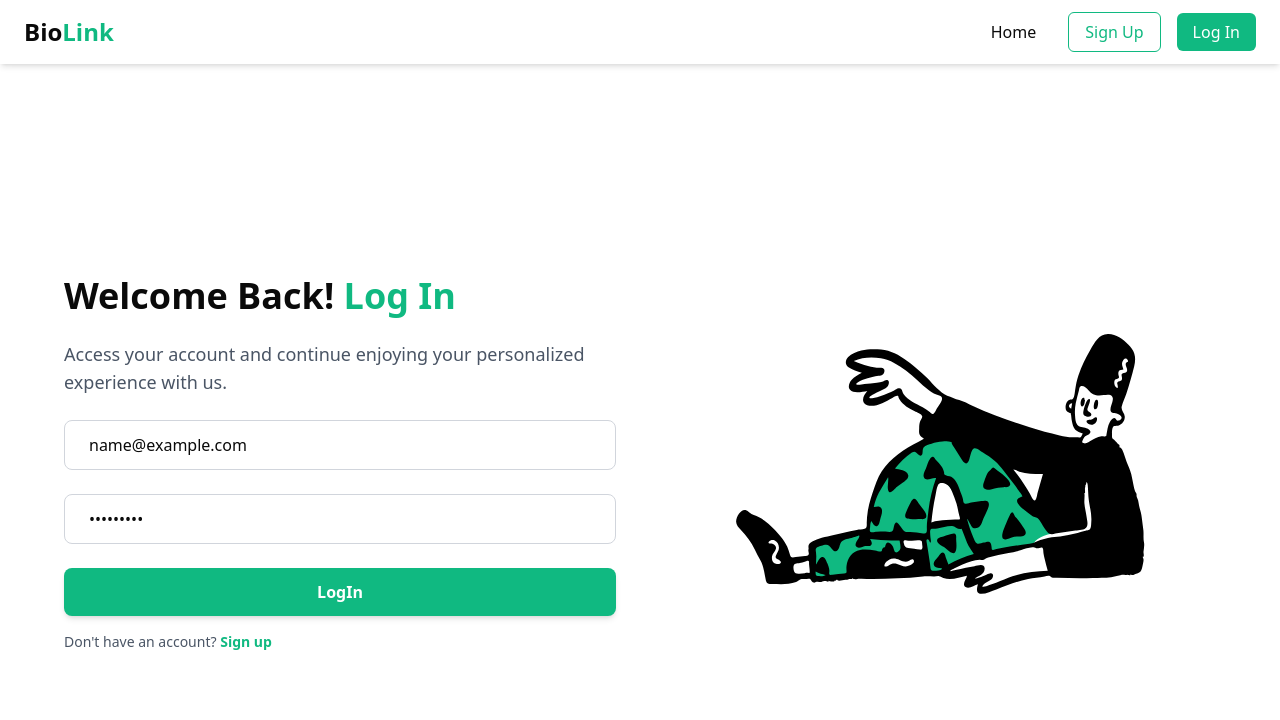
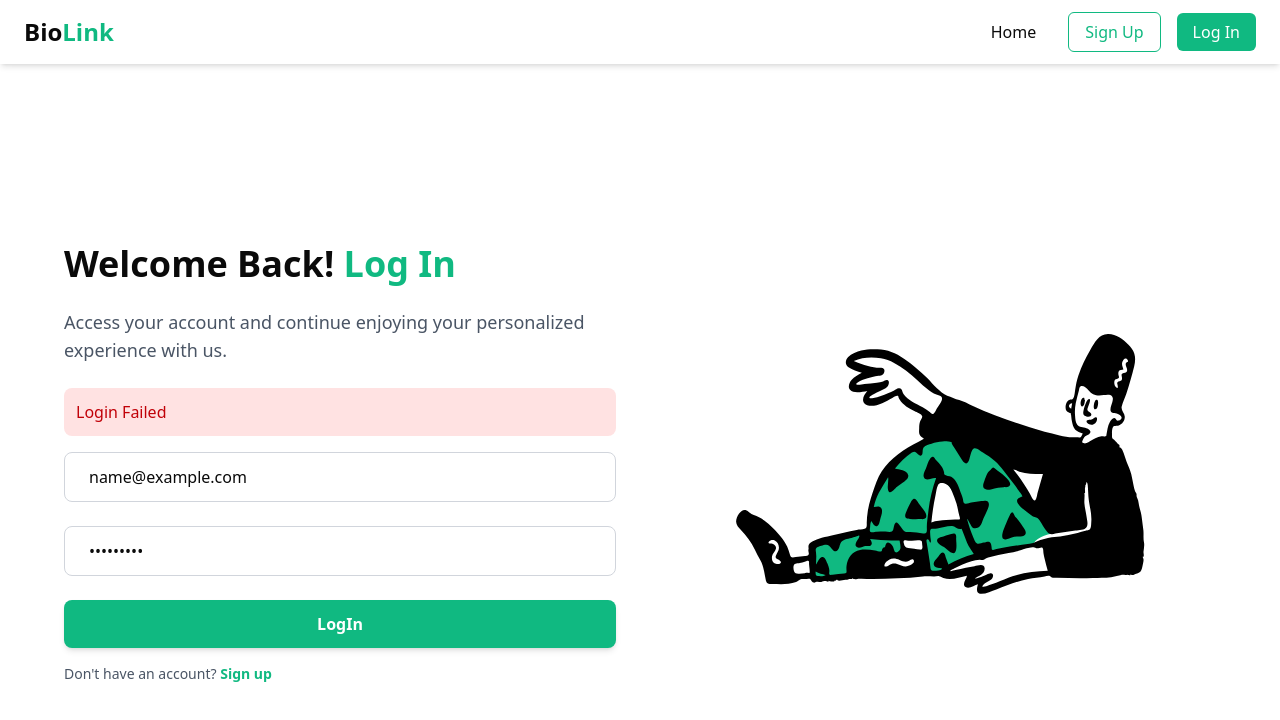
Before and after one commit to devcodesadi/BioLink, a React (Vite) app in the folder frontend/: page /user/login in a window 1280 px wide. Both pictures are taken after typing "name@example.com", "Sample123" into the empty fields and a click on the button "LogIn". Shown: the top 720 px of the page. Built offline with nearby package versions, Linux system fonts and the light colour scheme; no server answers.

Commit message:
fix error state management in login and register

```diff
--- a/frontend/src/pages/Login.jsx
+++ b/frontend/src/pages/Login.jsx
@@ -21,11 +21,13 @@ function Login() {
     }
     try {
       const res = await login({ email, password }).unwrap();
+      setError("")
       dispatch(setCredentials(res));
       setError("");
       window.location.href = "/user/dashboard";
     } catch (error) {
-      console.log(error);
+      setError(error?.data?.message || "Login Failed"
+      )
     }
   };
 
@@ -45,7 +47,7 @@ function Login() {
           {/* Error Message */}
           {error && (
             <p className="bg-red-100 text-red-700 p-3 rounded-lg mb-4">
-              {error.data.message}
+              {error}
             </p>
           )}
 
--- a/frontend/src/pages/Register.jsx
+++ b/frontend/src/pages/Register.jsx
@@ -25,11 +25,12 @@ function Register() {
 
     try {
       const res = await register({ name, email, password }).unwrap();
+      setError("")
       dispatch(setCredentials(res));
       navigate('/user/email-sent')
       setError("");
     } catch (error) {
-      console.log(error);
+      setError(error?.data?.message || "Registration Failed")
     }
   };
 
```
